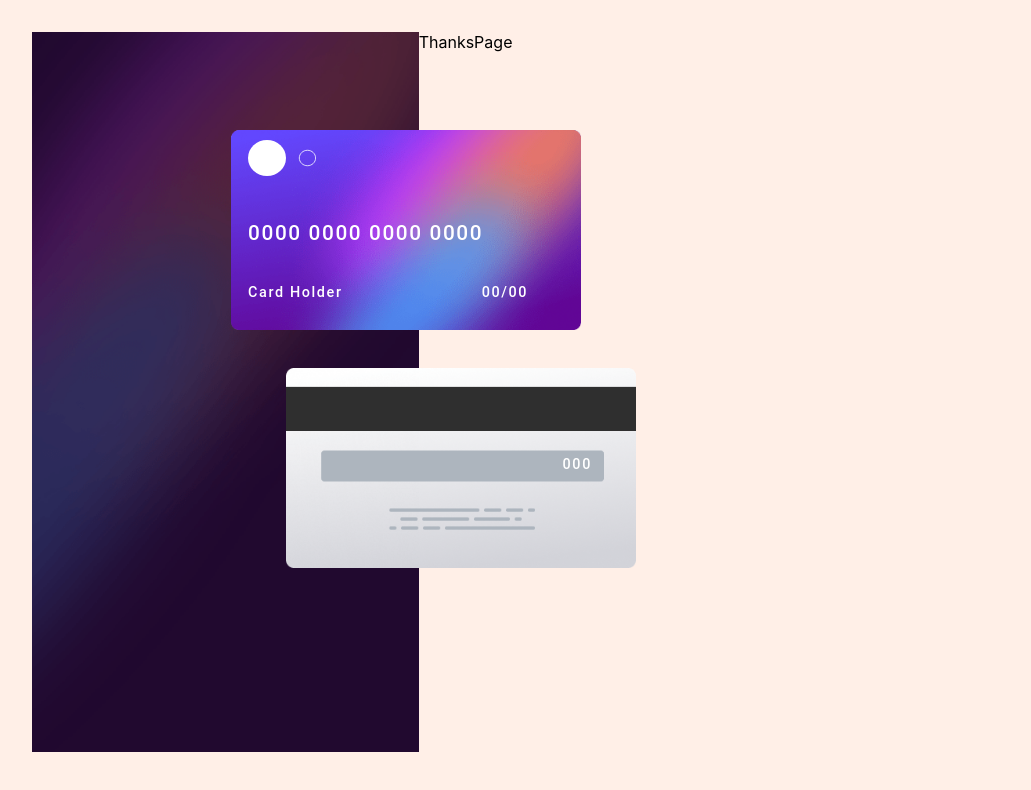
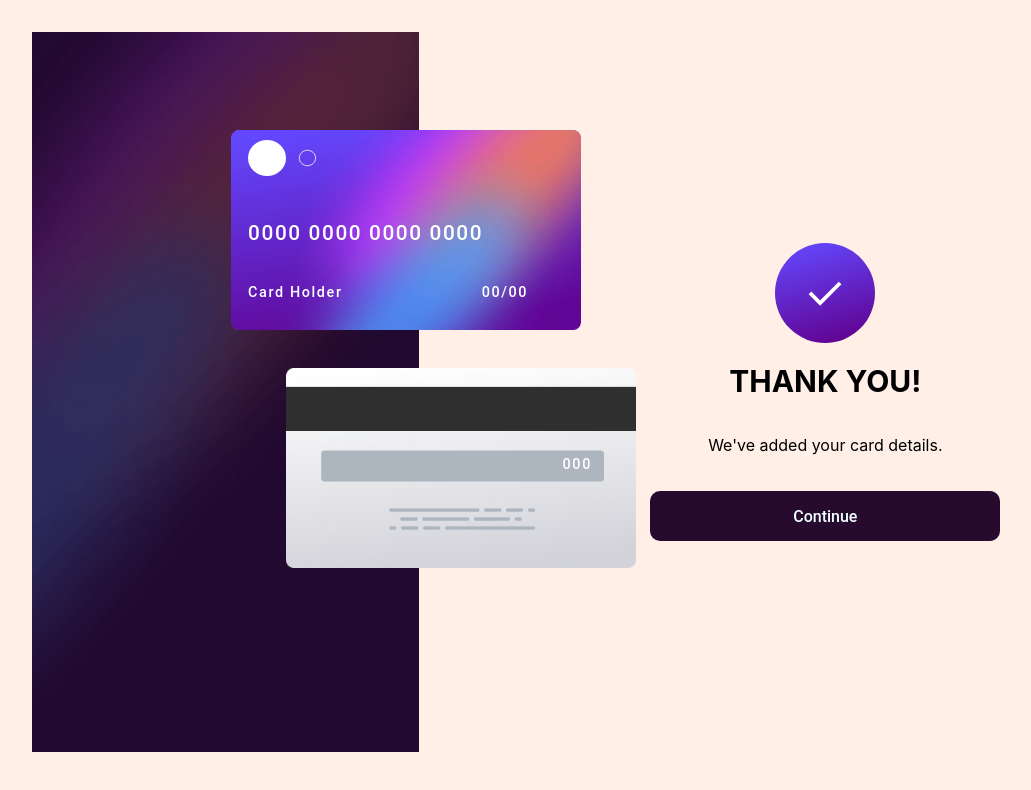
Before and after one commit to karar189/credit-card-portal-simplified-view, a React (Create React App) app: page / in a window 1280 px wide. Both pictures are taken after typing "Sample", "5", "5", "5", "5" into the empty fields and a click on the button "Submit". Shown: the top 790 px of the page, without its empty margins (24-1055 px from the left). Built offline with nearby package versions, Linux system fonts and the light colour scheme.

Commit message:
style: thank you card

```diff
--- a/src/components/CardMain/ThanksPage/ThanksPage.jsx
+++ b/src/components/CardMain/ThanksPage/ThanksPage.jsx
@@ -1,8 +1,31 @@
 import React from "react";
-import "./style.css";
+import "../ThanksPage/style.css";
+import tick from "../../../images/icon-complete.svg";
+import { Container, Box, Grid } from "@mui/material";
 
 const ThanksPage = () => {
-  return <div>ThanksPage</div>;
+  return (
+    <>
+      <div className="thanks-box">
+        <img src={tick} alt="" />
+        <h1>THANK YOU!</h1>
+        <p>We've added your card details.</p>
+        <br />
+        <div className="form-button ">
+          <button
+            id="thanks-button"
+            style={{ border: "none", margin: "0" }}
+            onClick={() => {
+              window.location.reload();
+            }}
+          >
+            {/* <ColorButton variant="contained">SUBMIT</ColorButton> */}
+            <p>Continue</p>
+          </button>
+        </div>
+      </div>
+    </>
+  );
 };
 
 export default ThanksPage;
--- a/src/components/CardMain/ThanksPage/style.css
+++ b/src/components/CardMain/ThanksPage/style.css
@@ -0,0 +1,34 @@
+.thanks-box {
+  display: flex;
+  flex-direction: column;
+  align-items: center;
+  justify-content: center;
+  width: 100%;
+  height: 100%;
+  padding: 0 20px;
+}
+.thanks-box img {
+  width: 100px;
+  height: 100px;
+}
+.thanks-box h1 {
+  margin: 20px 0;
+  font-size: 30px;
+  font-weight: 700;
+  color: #000;
+}
+button {
+  /* width: 0px; */
+  height: 50px;
+  margin: 20px 0;
+  border: none;
+  border-radius: 5px;
+  background-color: #000;
+  color: #fff;
+  font-size: 20px;
+  font-weight: 700;
+  cursor: pointer;
+}
+#thanks-button {
+  width: 350px;
+}
```
